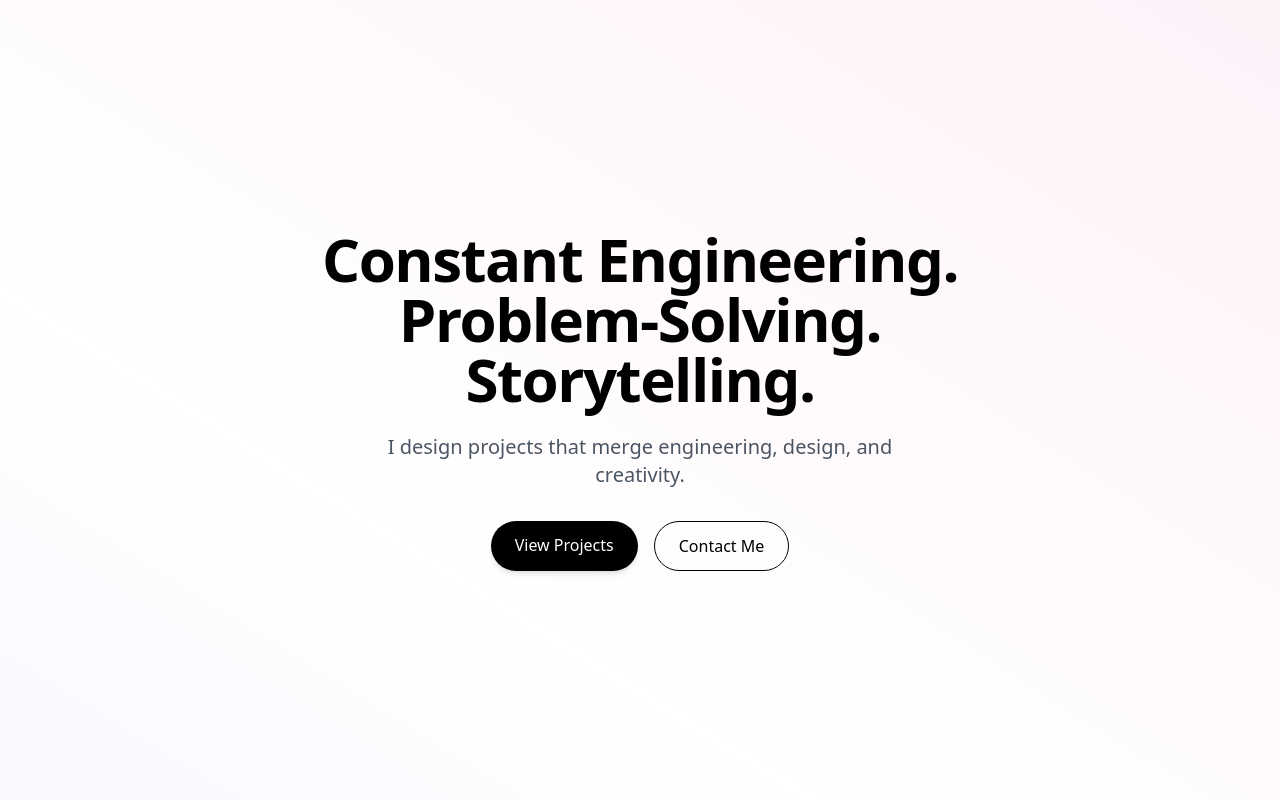
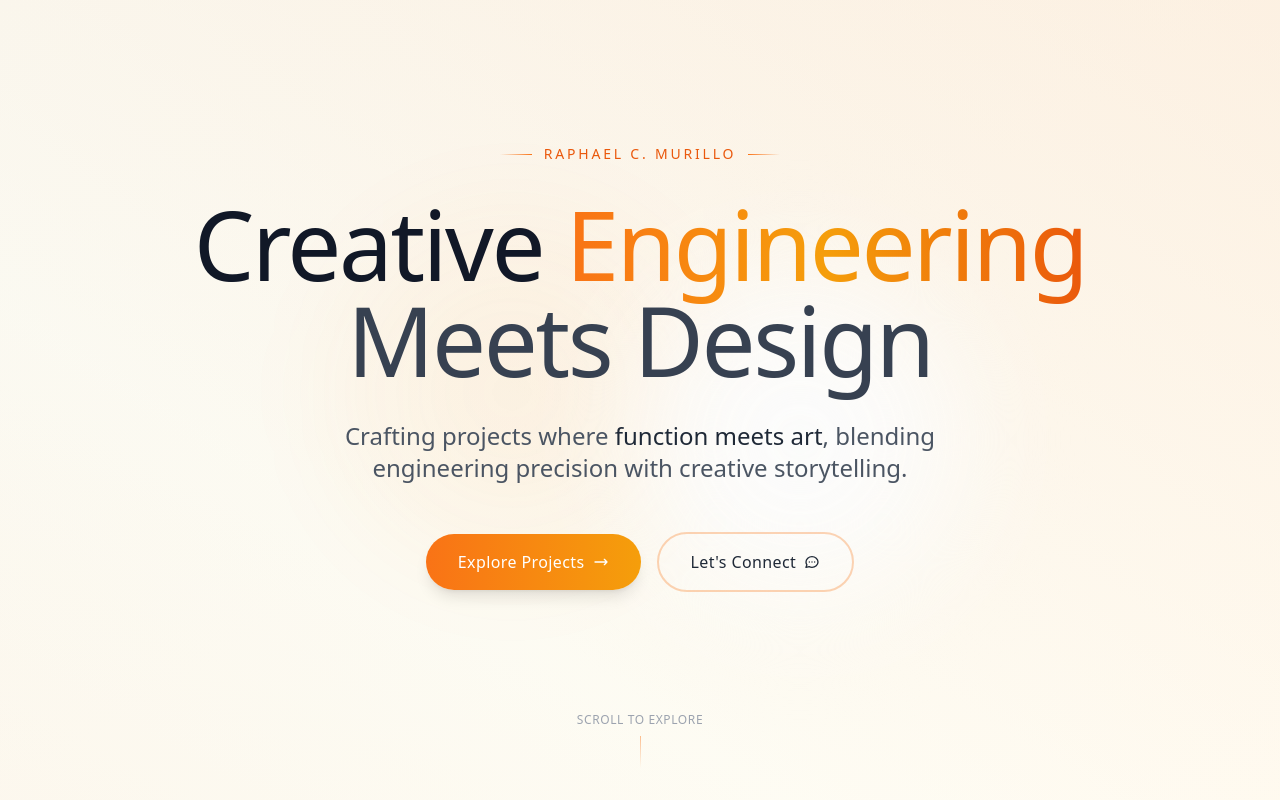
Before and after one commit to megaraph/web-portfolio, a React (Vite) app: page / in a window 1280 px wide. Shown: the top 800 px of the page. Built offline with nearby package versions, Linux system fonts and the light colour scheme.

Commit message:
update: about section

```diff
--- a/src/sections/Hero.tsx
+++ b/src/sections/Hero.tsx
@@ -1,43 +1,132 @@
 export default function Hero() {
     return (
-        <section className="relative flex flex-col items-center justify-center min-h-screen px-6 text-center bg-white text-black dark:bg-black dark:text-white overflow-hidden">
-            {/* Background Gradient Animation */}
-            <div className="absolute inset-0 bg-gradient-to-tr from-indigo-200 via-transparent to-pink-200 dark:from-indigo-900 dark:via-transparent dark:to-pink-900 opacity-40 animate-gradient"></div>
+        <section className="relative flex flex-col items-center justify-center min-h-screen px-6 text-center bg-gradient-to-br from-gray-50 to-white dark:from-gray-950 dark:to-black overflow-hidden">
+            {/* Animated Background Aura - Orange/Amber theme to match About section */}
+            <div className="absolute inset-0 bg-gradient-to-tr from-orange-200/30 via-amber-100/20 to-orange-300/25 dark:from-orange-900/20 dark:via-amber-900/10 dark:to-orange-800/15 animate-gradient"></div>
 
-            <h1 className="relative z-10 text-5xl md:text-6xl font-bold tracking-tight leading-tight max-w-2xl animate-fadeIn">
-                Constant Engineering. Problem-Solving. Storytelling.
-            </h1>
+            {/* Additional subtle radial gradients for depth */}
+            <div className="absolute top-1/4 left-1/4 w-96 h-96 bg-gradient-radial from-orange-400/10 to-transparent rounded-full blur-3xl animate-pulse"></div>
+            <div
+                className="absolute bottom-1/4 right-1/4 w-80 h-80 bg-gradient-radial from-amber-400/8 to-transparent rounded-full blur-3xl animate-pulse"
+                style={{ animationDelay: "2s" }}
+            ></div>
 
-            <p
-                className="relative z-10 mt-6 text-lg md:text-xl leading-relaxed max-w-xl text-gray-600 dark:text-gray-300 opacity-0 translate-y-2 animate-fadeIn"
+            {/* Main Content */}
+            <div className="relative z-10 space-y-8 max-w-5xl">
+                {/* Subtitle/Role */}
+                <div className="opacity-0 animate-fadeIn">
+                    <div className="flex items-center justify-center gap-3 mb-4">
+                        <div className="w-8 h-[1px] bg-gradient-to-r from-transparent to-orange-500"></div>
+                        <span className="text-sm uppercase tracking-[0.2em] text-orange-600 dark:text-orange-400 font-medium">
+                            Raphael C. Murillo
+                        </span>
+                        <div className="w-8 h-[1px] bg-gradient-to-r from-orange-500 to-transparent"></div>
+                    </div>
+                </div>
+
+                {/* Main Headline */}
+                <h1
+                    className="relative opacity-0 animate-fadeIn text-6xl md:text-7xl lg:text-8xl font-light tracking-tight leading-[0.9] max-w-4xl mx-auto"
                     style={{
-                    animationDelay: "0.4s",
+                        animationDelay: "0.2s",
                         animationFillMode: "forwards",
                     }}
                 >
-                I design projects that merge engineering, design, and
-                creativity.
+                    <span className="text-gray-900 dark:text-white">
+                        Creative
+                    </span>{" "}
+                    <span className="font-medium bg-gradient-to-r from-orange-500 via-amber-500 to-orange-600 bg-clip-text text-transparent">
+                        Engineering
+                    </span>
+                    <br />
+                    <span className="text-gray-700 dark:text-gray-300">
+                        Meets Design
+                    </span>
+                </h1>
+
+                {/* Tagline */}
+                <p
+                    className="relative opacity-0 translate-y-4 animate-fadeIn mt-8 text-xl md:text-2xl font-light leading-relaxed max-w-2xl mx-auto text-gray-600 dark:text-gray-400"
+                    style={{
+                        animationDelay: "0.6s",
+                        animationFillMode: "forwards",
+                    }}
+                >
+                    Crafting projects where{" "}
+                    <span className="text-gray-800 dark:text-gray-200 font-normal">
+                        function meets art
+                    </span>
+                    , blending engineering precision with creative storytelling.
                 </p>
 
+                {/* Call to Action Buttons */}
                 <div
-                className="relative z-10 mt-8 flex gap-4 opacity-0 translate-y-2 animate-fadeIn"
+                    className="relative opacity-0 translate-y-4 animate-fadeIn flex flex-col sm:flex-row gap-4 justify-center items-center pt-4 pb-16"
                     style={{
-                    animationDelay: "0.8s",
+                        animationDelay: "1s",
                         animationFillMode: "forwards",
                     }}
                 >
                     <a
                         href="#projects"
-                    className="px-6 py-3 bg-black text-white dark:bg-white dark:text-black rounded-full shadow-md hover:scale-105 transform transition"
+                        className="group px-8 py-4 bg-gradient-to-r from-orange-500 to-amber-500 text-white rounded-full shadow-lg hover:shadow-xl transform hover:scale-105 transition-all duration-300 font-medium tracking-wide"
                     >
-                    View Projects
+                        <span className="flex items-center gap-2">
+                            Explore Projects
+                            <svg
+                                className="w-4 h-4 group-hover:translate-x-1 transition-transform"
+                                fill="none"
+                                stroke="currentColor"
+                                viewBox="0 0 24 24"
+                            >
+                                <path
+                                    strokeLinecap="round"
+                                    strokeLinejoin="round"
+                                    strokeWidth={2}
+                                    d="M17 8l4 4m0 0l-4 4m4-4H3"
+                                />
+                            </svg>
+                        </span>
                     </a>
+
                     <a
                         href="#contact"
-                    className="px-6 py-3 border border-black dark:border-white rounded-full hover:bg-gray-100 dark:hover:bg-gray-800 transition"
+                        className="group px-8 py-4 border-2 border-orange-500/30 text-gray-800 dark:text-gray-200 rounded-full hover:border-orange-500 hover:bg-orange-500/5 dark:hover:bg-orange-500/10 transition-all duration-300 font-medium tracking-wide backdrop-blur-sm"
                     >
-                    Contact Me
+                        <span className="flex items-center gap-2">
+                            Let's Connect
+                            <svg
+                                className="w-4 h-4 group-hover:scale-110 transition-transform"
+                                fill="none"
+                                stroke="currentColor"
+                                viewBox="0 0 24 24"
+                            >
+                                <path
+                                    strokeLinecap="round"
+                                    strokeLinejoin="round"
+                                    strokeWidth={2}
+                                    d="M8 12h.01M12 12h.01M16 12h.01M21 12c0 4.418-4.03 8-9 8a9.863 9.863 0 01-4.255-.949L3 20l1.395-3.72C3.512 15.042 3 13.574 3 12c0-4.418 4.03-8 9-8s9 3.582 9 8z"
+                                />
+                            </svg>
+                        </span>
                     </a>
+                </div>
+            </div>
+
+            {/* Scroll Indicator - moved outside main content container */}
+            <div
+                className="absolute bottom-8 left-0 right-0 opacity-0 animate-fadeIn z-10"
+                style={{
+                    animationDelay: "1.4s",
+                    animationFillMode: "forwards",
+                }}
+            >
+                <div className="flex flex-col items-center justify-center gap-2 text-gray-400 dark:text-gray-600">
+                    <span className="text-xs uppercase tracking-wider font-medium">
+                        Scroll to explore
+                    </span>
+                    <div className="w-[1px] h-8 bg-gradient-to-b from-orange-500/50 to-transparent animate-pulse mx-auto"></div>
+                </div>
             </div>
         </section>
     );
--- a/src/styles/globals.css
+++ b/src/styles/globals.css
@@ -2,11 +2,16 @@
 @tailwind components;
 @tailwind utilities;
 
-html,
+html {
+    scroll-behavior: smooth;
+    scroll-padding-top: 2rem; /* Adds padding when scrolling to anchors */
+}
+
 body {
     scroll-behavior: smooth;
 }
 
+/* Enhanced gradient animation for consistent luxury feel */
 @keyframes gradientMove {
     0% {
         background-position: 0% 50%;
@@ -21,15 +26,69 @@ body {
 
 .animate-gradient {
     background-size: 200% 200%;
-    animation: gradientMove 20s ease infinite;
+    animation: gradientMove 15s ease-in-out infinite;
 }
 
-/* Luxury Typography Tweaks */
+/* Radial gradient utility */
+.bg-gradient-radial {
+    background-image: radial-gradient(circle, var(--tw-gradient-stops));
+}
+
+/* Smooth fade in animation */
+@keyframes fadeIn {
+    from {
+        opacity: 0;
+        transform: translateY(20px);
+    }
+    to {
+        opacity: 1;
+        transform: translateY(0);
+    }
+}
+
+.animate-fadeIn {
+    animation: fadeIn 0.8s ease-out forwards;
+}
+
+/* Enhanced luxury typography */
+h1 {
+    letter-spacing: -0.03em;
+    line-height: 1.1;
+}
+
 h2 {
     letter-spacing: -0.02em;
     line-height: 1.25;
 }
 
 p {
-    line-height: 1.45;
+    line-height: 1.6;
 }
+
+/* Custom scrollbar for webkit browsers */
+::-webkit-scrollbar {
+    width: 8px;
+}
+
+::-webkit-scrollbar-track {
+    @apply bg-gray-100 dark:bg-gray-900;
+}
+
+::-webkit-scrollbar-thumb {
+    @apply bg-orange-400 hover:bg-orange-500 rounded-full;
+}
+
+/* Smooth transitions for theme switching */
+* {
+    transition: background-color 0.3s ease, color 0.3s ease,
+        border-color 0.3s ease;
+}
+
+/* Enhanced button hover states */
+.group:hover .group-hover\:translate-x-1 {
+    transform: translateX(4px);
+}
+
+.group:hover .group-hover\:scale-110 {
+    transform: scale(1.1);
+}
```
Lines whose indentation alone changed are shown as unchanged.
